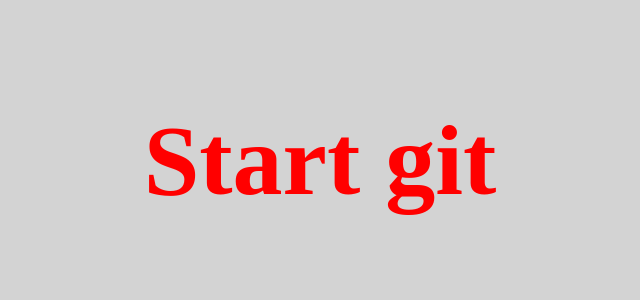
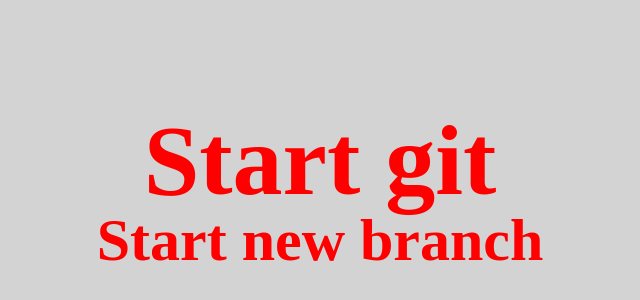
Before and after one commit to VadymSan/gittesting, a plain HTML site: page index.html in a window 1280 px wide. Shown: the part 240-540 px from the top of the page, without its empty margins (320-960 px from the left). Drawn offline with Linux system fonts and the light colour scheme.

Commit message:
add new branch

```diff
--- a/index.html
+++ b/index.html
@@ -7,6 +7,7 @@
 </head>
 <body>
    <h1>Start git</h1>
+   <h3>Start new branch</h3>
 
 </body>
 </html>
--- a/style.css
+++ b/style.css
@@ -15,3 +15,12 @@ h1{
     transform: translate(-50%, -50%);
 
 }
+h3{
+    font-size: 60px;
+    color: red;
+    position: absolute;
+    top: 60%;
+    left: 50%;
+    transform: translate(-50%, -50%);
+
+}
```
